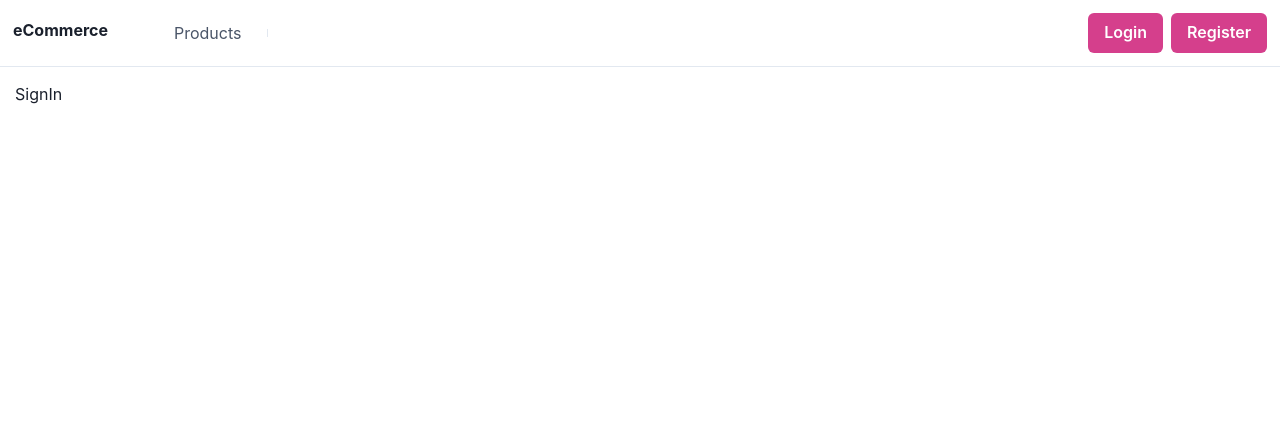
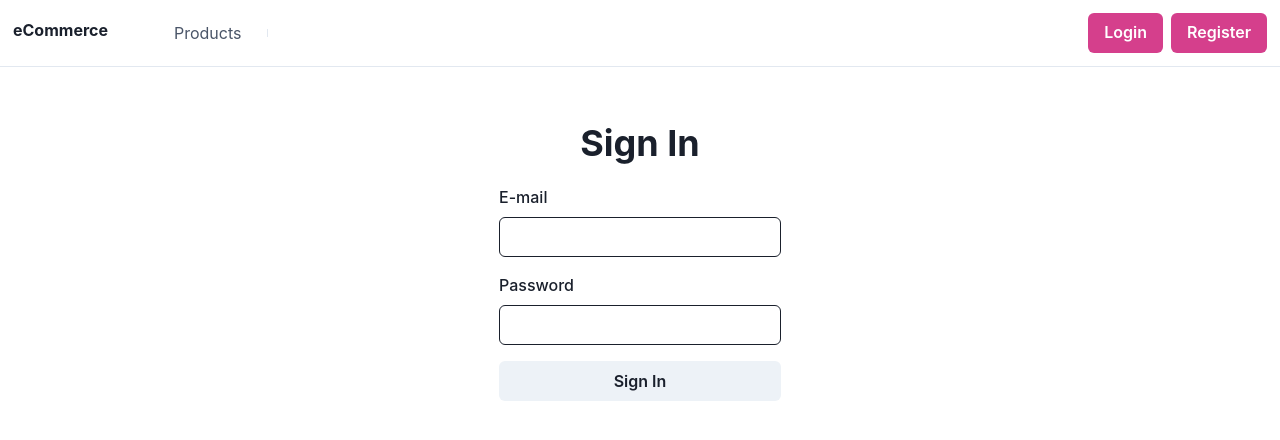
Before and after one commit to bbilginerdem/ecommerce-react, a React (Create React App) app in the folder client/: page /signIn in a window 1280 px wide. Shown: the top 440 px of the page. Built offline with nearby package versions, Linux system fonts and the light colour scheme.

Commit message:
Login pages created & console.logs deleted & slight changes overall

```diff
--- a/client/src/App.js
+++ b/client/src/App.js
@@ -2,6 +2,8 @@ import "./App.css";
 import { BrowserRouter as Router, Switch, Route } from "react-router-dom";
 
 import Navbar from "./components/Navbar";
+
+import ProtectedRoute from "./pages/ProtectedRoute";
 
 import SignIn from "./pages/Auth/SignIn";
 import SignUp from "./pages/Auth/SignUp";
@@ -23,7 +25,7 @@ function App() {
 						/>
 						<Route path="/signIn" component={SignIn} />
 						<Route path="/signUp" component={SignUp} />
-						<Route path="/profile" component={Profile} />
+						<ProtectedRoute path="/profile" component={Profile} />
 					</Switch>
 				</div>
 			</div>
--- a/client/src/components/Navbar/index.js
+++ b/client/src/components/Navbar/index.js
@@ -7,8 +7,6 @@ import { useAuth } from "../../contexts/AuthContext";
 
 function Navbar() {
 	const { loggedIn } = useAuth();
-
-	console.log(loggedIn);
 
 	return (
 		<nav className={styles.nav}>
--- a/client/src/pages/Auth/SignIn/index.js
+++ b/client/src/pages/Auth/SignIn/index.js
@@ -1,7 +1,100 @@
 import React from "react";
+import { useHistory } from "react-router-dom";
+import {
+	Flex,
+	Box,
+	Heading,
+	FormControl,
+	FormLabel,
+	Input,
+	Button,
+	Alert,
+} from "@chakra-ui/react";
+
+import { useFormik } from "formik";
+import validationSchema from "./validations";
+import { fetchRegister } from "../../../api";
+
+import { useAuth } from "../../../contexts/AuthContext";
 
 function SignIn() {
-	return <div>SignIn</div>;
+	const { login } = useAuth();
+	let history = useHistory();
+
+	const formik = useFormik({
+		initialValues: {
+			email: "",
+			password: "",
+		},
+		validationSchema,
+		onSubmit: async (values, bag) => {
+			try {
+				const registerResponse = await fetchRegister({
+					email: values.email,
+					password: values.password,
+				});
+				login(registerResponse);
+				history.push("/profile");
+			} catch (e) {
+				bag.setErrors({ general: e.response.data.message });
+			}
+		},
+	});
+
+	return (
+		<div>
+			<Flex align="center" width="full" justifyContent="center">
+				<Box pt={10}>
+					<Box textAlign="center">
+						<Heading>Sign In</Heading>
+					</Box>
+					<Box my={5}>
+						{formik.errors.general && (
+							<Alert status="error">
+								{formik.errors.general}
+							</Alert>
+						)}
+					</Box>
+					<Box my={5} textAlign="left">
+						<form onSubmit={formik.handleSubmit}>
+							<FormControl>
+								<FormLabel>E-mail</FormLabel>
+								<Input
+									name="email"
+									onChange={formik.handleChange}
+									onBlur={formik.handleBlur}
+									value={formik.values.email}
+									isInvalid={
+										formik.touched.email &&
+										formik.errors.email
+									}
+								/>
+							</FormControl>
+
+							<FormControl mt="4">
+								<FormLabel>Password</FormLabel>
+								<Input
+									name="password"
+									type="password"
+									onChange={formik.handleChange}
+									onBlur={formik.handleBlur}
+									value={formik.values.password}
+									isInvalid={
+										formik.touched.password &&
+										formik.errors.password
+									}
+								/>
+							</FormControl>
+
+							<Button mt="4" width="full" type="submit">
+								Sign In
+							</Button>
+						</form>
+					</Box>
+				</Box>
+			</Flex>
+		</div>
+	);
 }
 
 export default SignIn;
--- /dev/null
+++ b/client/src/pages/Auth/SignIn/validations.js
@@ -0,0 +1,14 @@
+import * as yup from "yup";
+
+const validations = yup.object().shape({
+	email: yup
+		.string()
+		.email("Entry valid email")
+		.required("Email is required"),
+	password: yup
+		.string()
+		.min(6, "Password must be at least 6 characters")
+		.required("Password is required"),
+});
+
+export default validations;
--- a/client/src/pages/Auth/SignUp/index.js
+++ b/client/src/pages/Auth/SignUp/index.js
@@ -1,4 +1,5 @@
 import React from "react";
+import { useHistory } from "react-router-dom";
 import {
 	Flex,
 	Box,
@@ -18,6 +19,7 @@ import { useAuth } from "../../../contexts/AuthContext";
 
 function SignUp() {
 	const { login } = useAuth();
+	let history = useHistory();
 
 	const formik = useFormik({
 		initialValues: {
@@ -33,7 +35,7 @@ function SignUp() {
 					password: values.password,
 				});
 				login(registerResponse);
-				console.log(registerResponse);
+				history.push("/profile");
 			} catch (e) {
 				bag.setErrors({ general: e.response.data.message });
 			}
--- a/client/src/pages/ProductDetail/index.js
+++ b/client/src/pages/ProductDetail/index.js
@@ -20,9 +20,7 @@ function ProductDetail() {
 		return <div>Error.</div>;
 	}
 
-  const images = data.photos.map((url) => ({ original: url }));
-
-  console.log(process.env.REACT_APP_BASE_END_POINT);
+	const images = data.photos.map((url) => ({ original: url }));
 
 	return (
 		<div>
--- a/client/src/pages/ProtectedRoute.js
+++ b/client/src/pages/ProtectedRoute.js
@@ -1,7 +1,20 @@
-import React from "react";
+import { Route, Redirect } from "react-router-dom";
+import { useAuth } from "../contexts/AuthContext";
 
-function ProtectedRoute({ component }) {
-	return <div>ProtectedRoute</div>;
+function ProtectedRoute({ component: Component, ...rest }) {
+	const { loggedIn } = useAuth();
+
+	return (
+		<Route
+			{...rest}
+			render={(props) => {
+				if (loggedIn) {
+					return <Component {...props} />;
+				}
+				return <Redirect to={{ pathname: "/" }} />;
+			}}
+		/>
+	);
 }
 
 export default ProtectedRoute;
```
